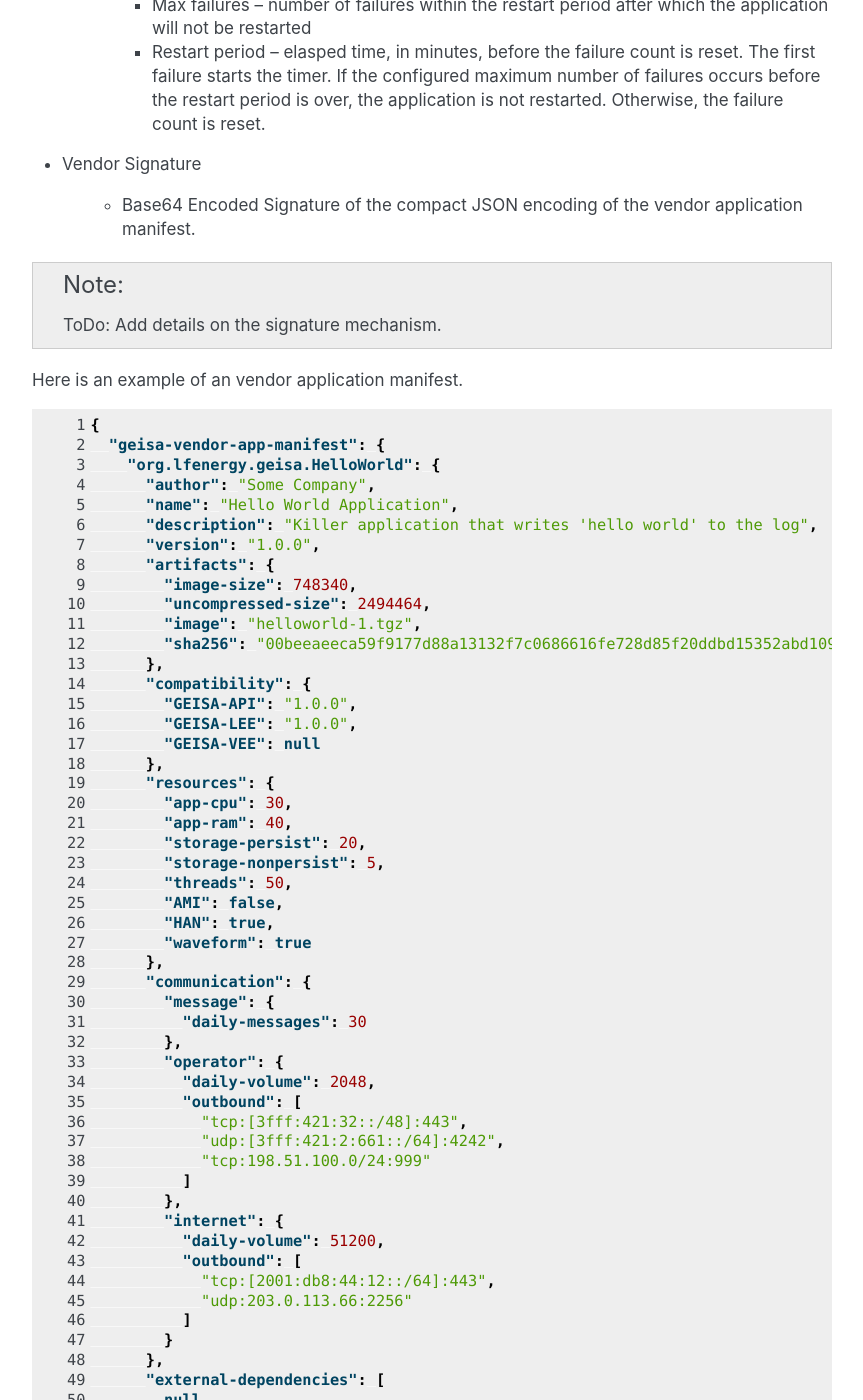
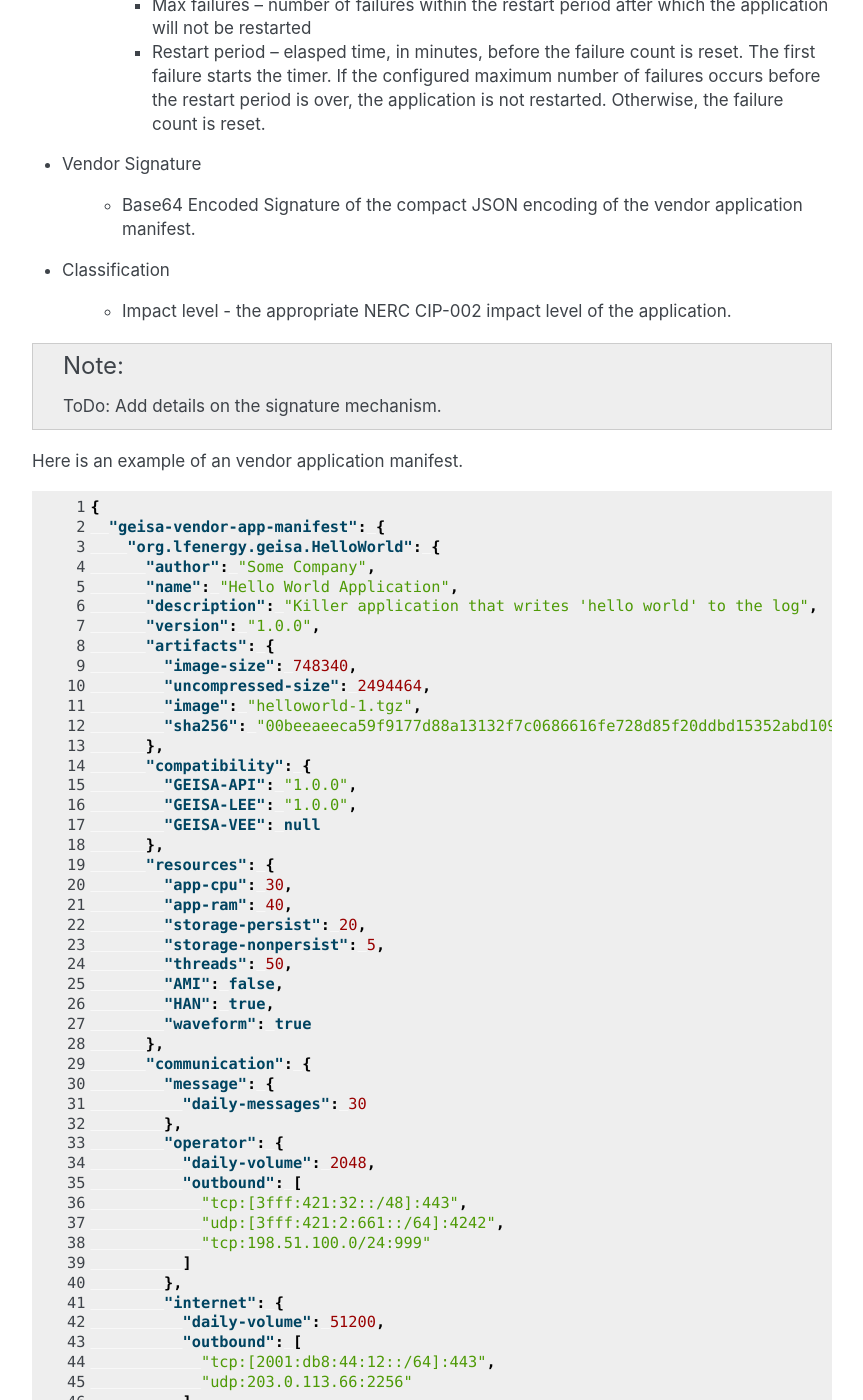
Before and after one commit to geisa/specification, a Sphinx documentation site: the page built from source/adm/manifests.rst, in a window 1280 px wide and 1400 px high, scrolled down 2147 px. Shown: the whole window, without its empty margins (258-1121 px from the left). Built offline with Sphinx 7.4.7, drawn with Linux system fonts in a browser that asks for light colours; the version number could not be read and is left out; some of the changed text lies outside the part shown.

Commit message:
docs(manifests): Update vendor manifest schema with classification details: - Add impact level classification to vendor manifest schema - Include new "classification" section with NERC CIP-002 impact level - Update example manifest JSON to demonstrate classification field
Signed-off-by: mcaspers <matt@cybersimplified.io>

```diff
--- a/source/adm/manifests.rst
+++ b/source/adm/manifests.rst
@@ -110,6 +110,10 @@
     - Base64 Encoded Signature of the compact JSON encoding of the vendor
       application manifest.
 
+- Classification
+
+    - Impact level - the appropriate NERC CIP-002 impact level of the application.
+
 .. Note::
 
     ToDo: Add details on the signature mechanism.
@@ -180,6 +184,9 @@
           "auto-restart": true,
           "max restarts": 5,
           "restart period": 60
+        },
+        "classification": {
+          "impact-level": "HIGH|MEDIUM|LOW|NOT APPLICABLE"
         }
       }
     }
```
